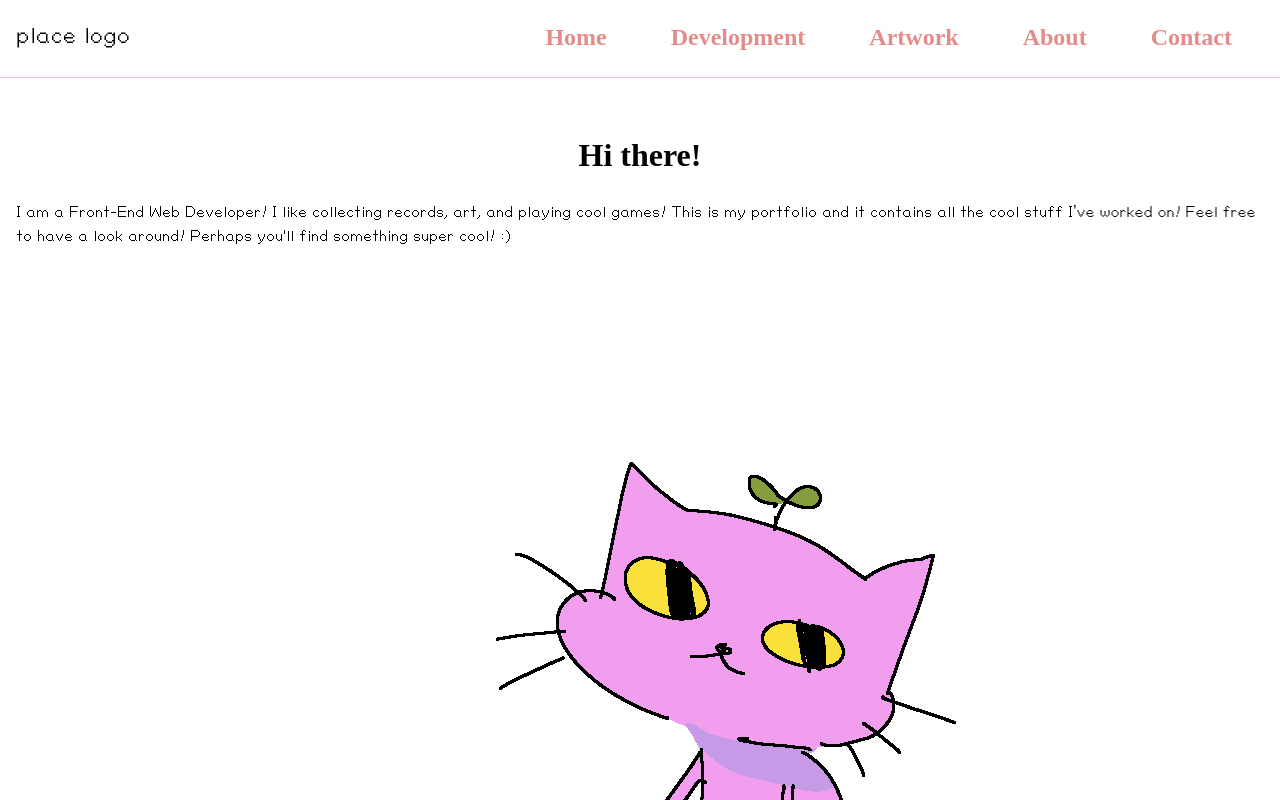
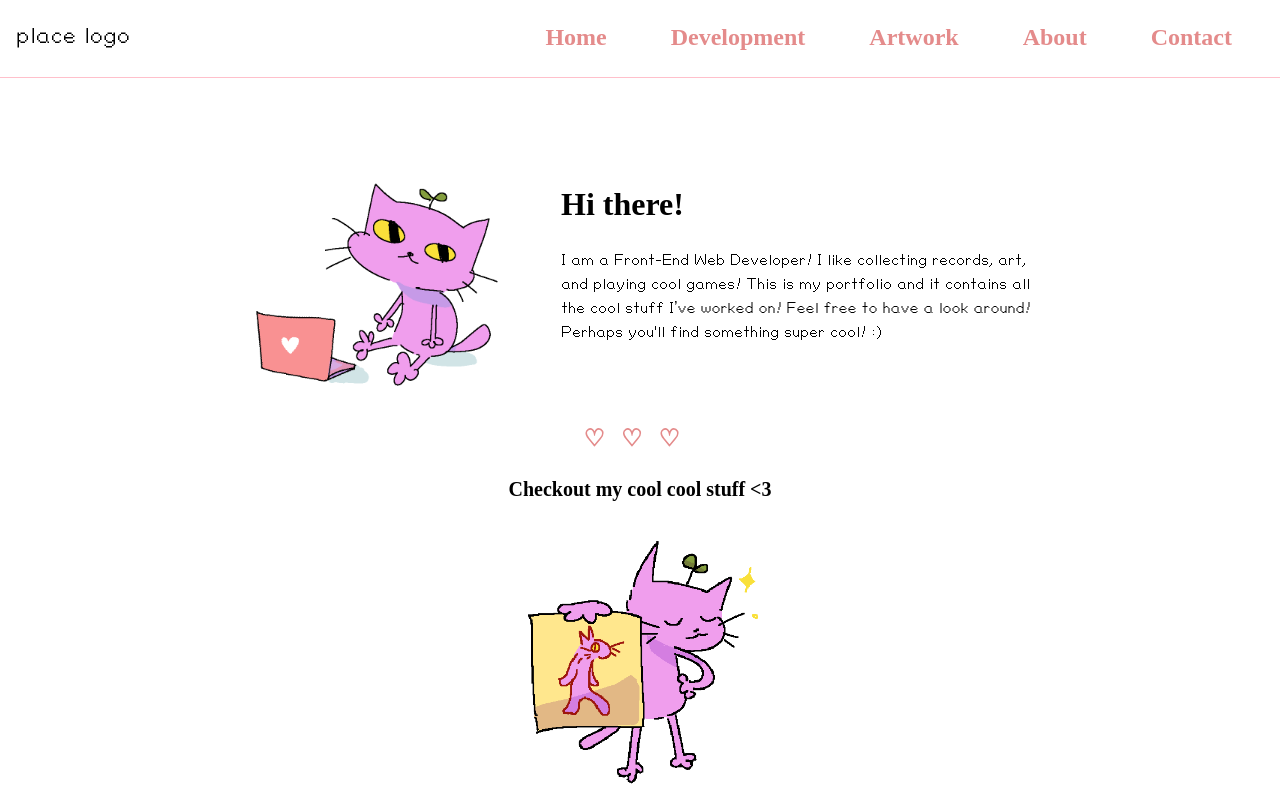
Before and after one commit to erindavid03/portfolio-site, a React (Create React App) app: page / in a window 1280 px wide. Shown: the top 800 px of the page. Built offline with nearby package versions, Linux system fonts and the light colour scheme.

Commit message:
start desktop layout for homepage

```diff
--- a/src/styles/components/pages/_homePage.scss
+++ b/src/styles/components/pages/_homePage.scss
@@ -4,15 +4,30 @@
 .intro-section{
     @include flex-column;
     align-items: center;
+    @media(min-width: $tablet){
+        @include flex-row;
+        flex-direction: row-reverse;
+    }
+    @media(min-width:$desktop){
+        margin: 0 auto;
+        max-width: 822px;
+    }
 
     position: relative;
 
     h1{
         text-align: center;
+        @media(min-width: $tablet){
+            text-align: left;
+        }
     }
 
     img{
         max-width: 78%;
+        @media(min-width: $tablet){
+            width: 300px;
+            padding-right: 2rem;
+        }
     }
 
     &::after{
@@ -25,7 +40,14 @@
         position: absolute;
         bottom: -3rem;
         text-align: center;
+        @media(min-width: $tablet){
+            left: 0;
+            right: 0;
+
+        }
     }
+
+
 }
 
 .intro-section + section{
```
